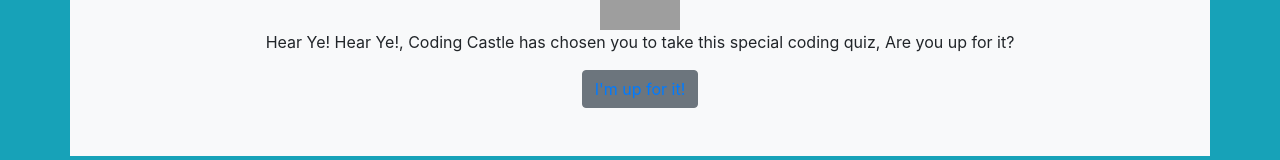
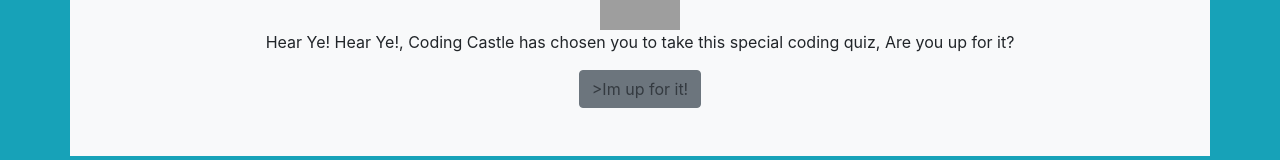
Before and after one commit to luciapingol25/swict1, a plain HTML site: page index.html in a window 1280 px wide. Shown: the part 192-352 px from the top of the page. Drawn offline with nearby package versions, Linux system fonts and the light colour scheme; grey boxes are pictures that could not be loaded.

Commit message:
Update index.html

```diff
--- a/index.html
+++ b/index.html
@@ -15,9 +15,8 @@
     <div class="container bg-light text-center p-5">
         <h1>CODING CASTLE!</h1><img src="https://static.vecteezy.com/system/resources/previews/007/066/599/non_2x/royal-castle-cartoon-colored-clipart-illustration-free-vector.jpg" width="80" height="70">
         <p>Hear Ye! Hear Ye!, Coding Castle has chosen you to take this special coding quiz, Are you up for it?</p>
-        <button class="btn btn-secondary text-dark"><a href="qquiz1.html">
-            I'm up for it!
-        </a>
+	    <a href="qquiz1.html" class="btn btn-secondary text-dark">>Im up for it!</a>
+
     </div>
 </body>
 </html>
```
